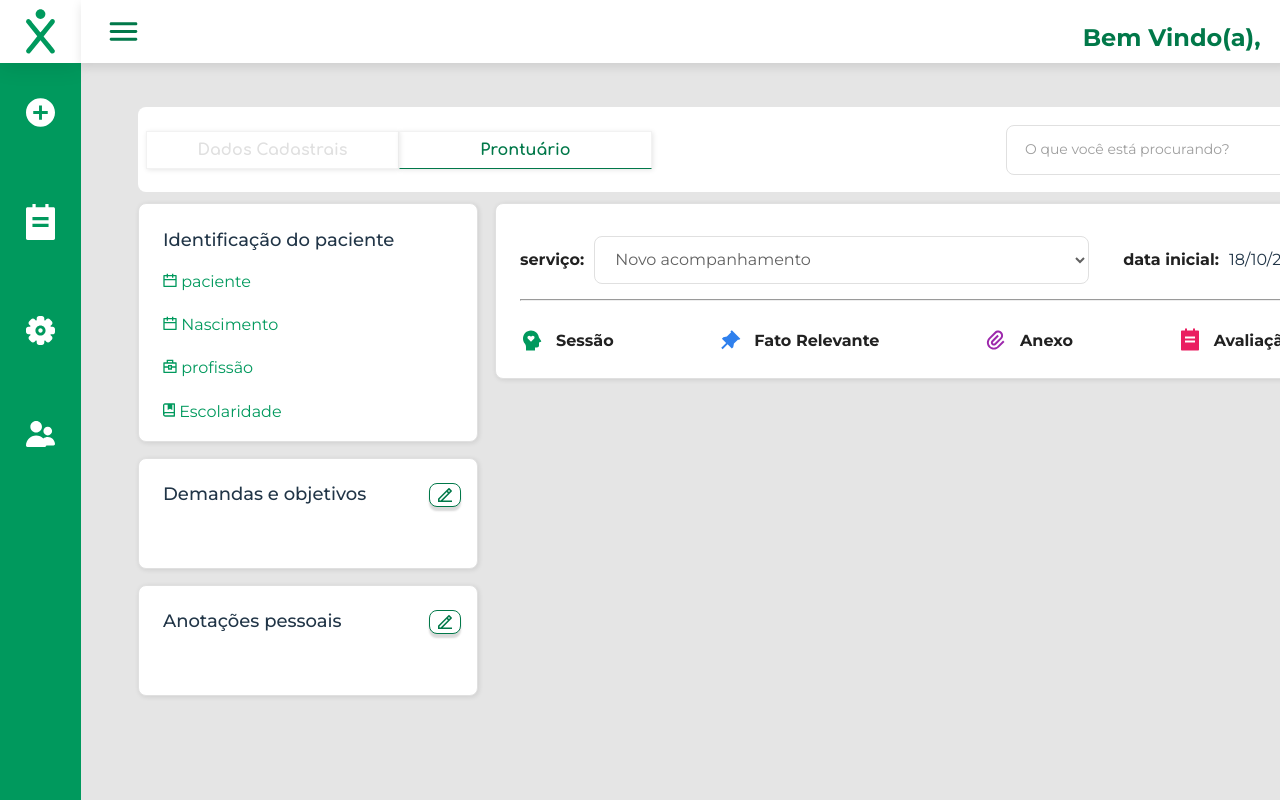
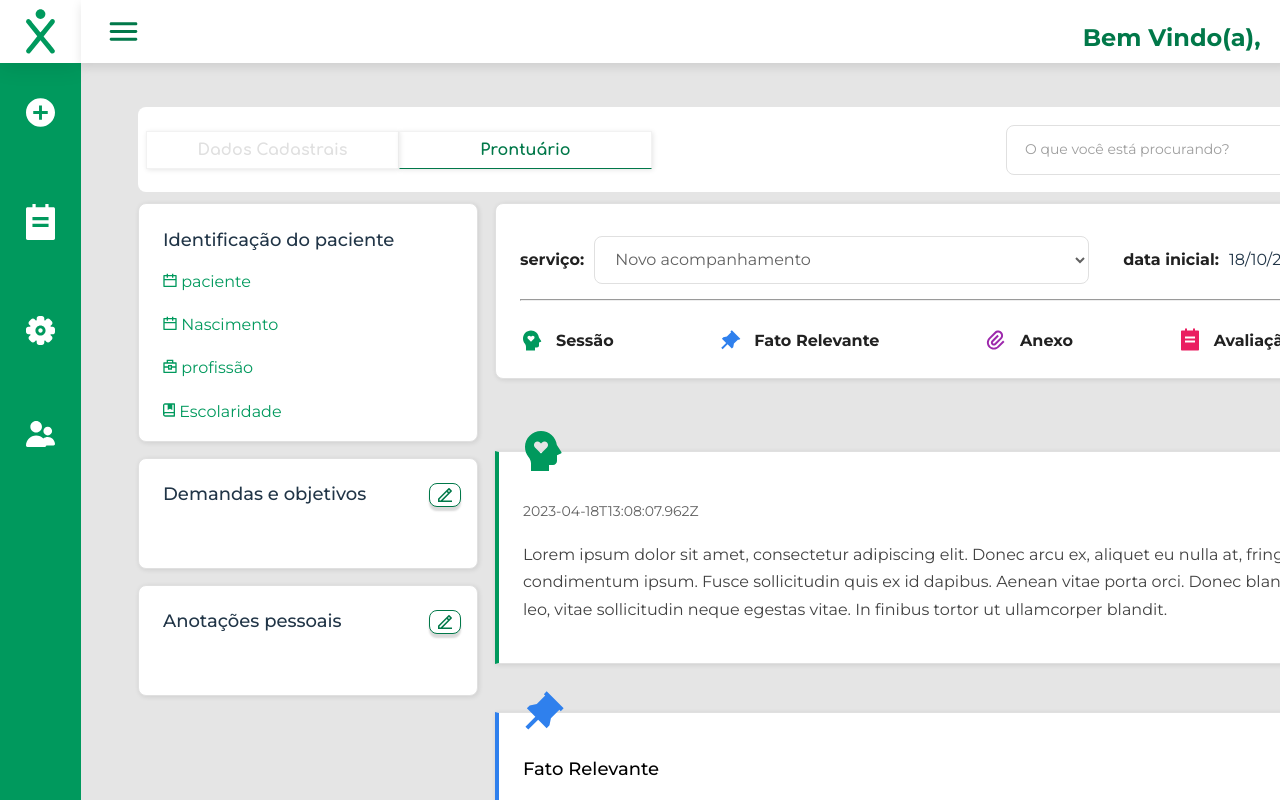
Before and after one commit to COFerr/Wexer, a React (Vite) app: page /user/prontuario in a window 1280 px wide. Shown: the top 800 px of the page. Built offline with nearby package versions, Linux system fonts and the light colour scheme; no server answers.

Commit message:
criado box de ocorrencia do prontuario e tipagem da timeline

```diff
--- /dev/null
+++ b/src/assets/files/ocorrências.ts
@@ -0,0 +1,78 @@
+export const ocorrencias = [
+    {
+        payment: {},
+        _id: "643e96374dcb25f29d6f6c48",
+        title: "Sessão 1",
+        content: "Lorem ipsum dolor sit amet, consectetur adipiscing elit. Donec arcu ex, aliquet eu nulla at, fringilla condimentum ipsum. Fusce sollicitudin quis ex id dapibus. Aenean vitae porta orci. Donec blandit eleifend leo, vitae sollicitudin neque egestas vitae. In finibus tortor ut ullamcorper blandit.",
+        files: [],
+        type: "session",
+        createdOn: "2023-04-18T13:08:07.962Z",
+        modifiedOn: "2023-04-18T13:08:07.962Z",
+        __v: 0
+    },
+    {
+        _id: "644d5e41cd34c7e422ee219b",
+        title: "Fato Relevante",
+        content: "Texto teste teste teste teste teste teste teste teste teste teste teste teste teste teste teste",
+        files: [],
+        type: "relevant_fact",
+        createdOn: "2023-04-29T18:13:21.922Z",
+        modifiedOn: "2023-04-29T18:13:21.922Z",
+        __v: 0
+    },
+    {
+        payment: {},
+        _id: "644d5f3ddac0b5c8824372f9",
+        title: "Sessão Teste 05",
+        content: "Texto testeTexto testeTexto testeTexto testeTexto testeTexto testeTexto teste",
+        files: [],
+        type: "session",
+        createdOn: "2023-04-29T18:17:33.049Z",
+        modifiedOn: "2023-04-29T18:17:33.049Z",
+        __v: 0
+    },
+    {
+        payment: {},
+        _id: "644d6067920401f864867964",
+        title: "TItulo teste 2",
+        content: "Lorem ipsum dolor sit amet, consectetur adipiscing elit. Donec arcu ex, aliquet eu nulla at, fringilla condimentum ipsum. Fusce sollicitudin quis ex id dapibus. Aenean vitae porta orci. Donec blandit eleifend leo, vitae sollicitudin neque egestas vitae. In finibus tortor ut ullamcorper blandi",
+        files: [],
+        type: "session",
+        createdOn: "2023-04-29T18:22:31.222Z",
+        modifiedOn: "2023-04-29T18:22:31.222Z",
+        __v: 0
+    },
+    {
+        payment: {},
+        _id: "644d645d1eddb9a78644d264",
+        title: "Fato teste 2",
+        content: "Fato teste 2Fato teste 2Fato teste 2Fato teste 2Fato teste 2",
+        files: [],
+        type: "relevant_fact",
+        createdOn: "2023-04-29T18:39:25.206Z",
+        modifiedOn: "2023-04-29T18:39:25.206Z",
+        __v: 0
+    },
+    {
+        payment: {},
+        _id: "644d67c709d0503b23a729e4",
+        title: "Anexo teste",
+        content: "Anexo testeAnexo testeAnexo testeAnexo testeAnexo teste",
+        files: [],
+        type: "attachment",
+        createdOn: "2023-04-29T18:53:59.004Z",
+        modifiedOn: "2023-04-29T18:53:59.004Z",
+        __v: 0
+    },
+    {
+        "payment": {},
+        _id: "644d686adf2fe0ad1c03d32c",
+        title: "testefatodata",
+        content: "testefatodata testefatodata testefatodata testefatodata testefatodata testefatodata testefatodata testefatodata testefatodata testefatodata testefatodata testefatodata testefatodata testefatodata testefatodata testefatodata testefatodata testefatodata testefatodata testefatodata testefatodata testefatodata testefatodata testefatodata testefatodata testefatodata testefatodata testefatodata testefatodata testefatodata testefatodata testefatodata testefatodata testefatodata testefatodata testefatodata testefatodata testefatodata testefatodata testefatodata ",
+        files: [],
+        type: "attachment",
+        createdOn: "2023-04-29T18:56:42.088Z",
+        modifiedOn: "2023-04-29T18:56:42.088Z",
+        __v: 0
+    }
+]
--- a/src/components/login/LoginForm.tsx
+++ b/src/components/login/LoginForm.tsx
@@ -32,10 +32,12 @@ function LoginForm() {
   const login = async () => {
     try {
       const response = await loginService({ email, password });
+
       localStorage.setItem("token", response.token);
       console.log(localStorage.getItem("token"));
-      userFields()
-      navigate("/user/prontuario");
+      userFields();
+      setTimeout(() => {
+      navigate("/user/prontuario");}, 1000);
     } catch (er) {
       if (er instanceof Error) {
         alert("Usuário e/ou senha incorretos.")
--- /dev/null
+++ b/src/components/prontuario/StyledOccurence.ts
@@ -0,0 +1,60 @@
+import styled from "styled-components";
+
+
+type props = {
+    color: '#00995D' | '#2F80ED' | '#9D28AC' | '#EA1E61';
+}
+const OccurrenceBox = styled.div`
+position: relative;
+width: 100%;
+margin-top: 48px;
+
+img{
+    position: absolute;
+    height: 48px;
+    width: 48px;
+    left: 24px;
+    top: 0px;
+    z-index: 2;
+    border-radius: 0px;
+}
+.OccurrenceContent{
+    position: relative;
+    top: 24px;
+    padding: 30px 19px 24px 24px;
+    /* montserrat 16 */
+    font-family: 'Montserrat';
+    font-style: normal;
+    font-weight: 400;
+    font-size: 16px;
+    line-height: 170%;
+    /* or 27px */
+    /* Tons de cinza/Cinza 800 */
+    color: #424242;
+    /* Branco */
+    background: #FFFFFF;
+    /* Tons de cinza/Cinza 300 */
+    border: 1px solid #E0E0E0;
+    border-left: 4px solid ${({color}:props) => color};
+    /* Sombra 1 */
+    box-shadow: 1px 1px 5px rgba(0, 0, 0, 0.1);
+    border-radius: 0px 8px 8px 0px;
+
+    >h2{
+        font-weight: 500;
+        font-size: 18px;
+        line-height: 22px;
+        /* identical to box height */
+        color: #000000;
+    }
+    >span{
+        font-size: 14px;
+        /* Tons de cinza/Cinza 700 */
+        color: #616161;
+    }
+}
+`
+
+export default{
+    OccurrenceBox,
+}
--- a/src/components/services/timeline-service.ts
+++ b/src/components/services/timeline-service.ts
@@ -1,45 +1,79 @@
-import { NotFoundError, ServerError, UnauthozidedError } from "../util/errors"
-import { httpClient } from "./http-client"
+import { NotFoundError, ServerError, UnauthozidedError } from "../util/errors";
+import { httpClient } from "./http-client";
 
-type Response = {
-  _id: string
-  patientId: string
-  occurrences: string[]
-  serviceName: string
-  createdOn: string,
-  modifiedOn: string
-}
+type event = {
+  _id: string;
+  patientId: string;
+  occurrences: occurrence[];
+  serviceName: string;
+  createdOn: string;
+  modifiedOn: string;
+};
+
+type occurrence = {
+  payment: {};
+  _id: string;
+  title: string;
+  content: string;
+  files: [];
+  type: string;
+  createdOn: string;
+  modifiedOn: string;
+  __v: number;
+};
+
+type timelines = {
+  timelines: {};
+};
+
+type timeline = {
+  timeline: {
+    _id: string;
+    patientId: string;
+    occurrences: occurrence[] | string[];
+    serviceName: string;
+    createdOn: string;
+    modifiedOn: string;
+  };
+};
 
 export const timelineService = {
-  getAll: async (): Promise<Response[]> => {
-    const response = await httpClient.request<Response[]>({
-      url: '/timeline',
-      method: 'get',
+  getAll: async (): Promise<timelines[]> => {
+    const response = await httpClient.request<timelines[]>({
+      url: "/timeline",
+      method: "get",
       headers: {
-        Authorization: localStorage.getItem('token') ?? null
-      }
-    })
+        Authorization: localStorage.getItem("token") ?? null,
+      },
+    });
 
     switch (response.status) {
-      case 200: return response.data
-      case 401: throw new UnauthozidedError()
-      default: throw new ServerError()
+      case 200:
+        return response.data;
+      case 401:
+        throw new UnauthozidedError();
+      default:
+        throw new ServerError();
     }
   },
   get: async (timelineId: string) => {
-    const response = await httpClient.request<Response>({
+    const response = await httpClient.request<timeline>({
       url: `/timeline/${timelineId}`,
-      method: 'get',
+      method: "get",
       headers: {
-        Authorization: localStorage.getItem('token') ?? null
-      }
-    })
+        Authorization: localStorage.getItem("token") ?? null,
+      },
+    });
 
     switch (response.status) {
-      case 200: return response.data
-      case 401: throw new UnauthozidedError()
-      case 404: throw new NotFoundError()
-      default: throw new ServerError()
+      case 200:
+        return response.data;
+      case 401:
+        throw new UnauthozidedError();
+      case 404:
+        throw new NotFoundError();
+      default:
+        throw new ServerError();
     }
-  }
-}
+  },
+};
--- a/src/pages/layout/index.tsx
+++ b/src/pages/layout/index.tsx
@@ -10,7 +10,6 @@ import {useEffect, useState} from 'react'
 
 function Layout() {
   return(
-
     <>
     <S.Flex>
       <S.Logo src={greenLogo} alt='logo'></S.Logo>
--- a/src/pages/prontuario/index.tsx
+++ b/src/pages/prontuario/index.tsx
@@ -12,6 +12,9 @@ import junk from "../../assets/images/junk.svg";
 import fato from "../../assets/images/fatorelevante.svg";
 import anexo from "../../assets/images/anexo.svg";
 import avaliacao from "../../assets/images/avaliacaopsicologica.svg";
+import O from "../../components/prontuario/StyledOccurence";
+import { timelineService } from "../../components/services/timeline-service";
+import { ocorrencias } from "../../assets/files/ocorrências";
 
 import { pacientDataService } from "../../components/services/pacient_data-service";
 
@@ -27,23 +30,56 @@ type props = {
 };
 
 type patient = {
-    _id: string,
-    userId: string,
-    name: string,
-    birthdate: string,
-    profession: string,
-    schooling: string,
-    demands: string,
-    personalAnnotations: string
-}
+  _id: string;
+  userId: string;
+  name: string;
+  birthdate: string;
+  profession: string;
+  schooling: string;
+  demands: string;
+  personalAnnotations: string;
+};
+
+type event = {
+  _id: string;
+  patientId: string;
+  occurrences: occurrence[];
+  serviceName: string;
+  createdOn: string;
+  modifiedOn: string;
+};
+
+type occurrence = {
+  payment: {};
+  _id: string;
+  title: string;
+  content: string;
+  files: [];
+  type: string;
+  createdOn: string;
+  modifiedOn: string;
+  __v: number;
+};
+
+type timeline = {
+  timeline: {
+    _id: string;
+    patientId: string;
+    occurrences: occurrence[] | string[];
+    serviceName: string;
+    createdOn: string;
+    modifiedOn: string;
+  };
+};
+
 function Prontuario() {
-  const[error, setError] = useState('')
-  const[patient, setPatient] = useState<patient>()
-  const patientFields  = async () => {
+  const [error, setError] = useState("");
+  const [patient, setPatient] = useState<patient>();
+  const patientFields = async () => {
     try {
       const response = await pacientDataService();
-      setPatient(response)
-      localStorage.setItem('patient', response?.name)
+      setPatient(response);
+      localStorage.setItem("patient", response?.name);
     } catch (er) {
       if (er instanceof Error) {
         alert("Paciente não encontrado");
@@ -52,12 +88,34 @@ function Prontuario() {
       }
       setError("Deu erro");
     }
-  }
-  useEffect(
-    () => {
-        patientFields()
+  };
+  const [timeLine, setTimeLine] = useState<timeline>();
+  const timeLineFields = async () => {
+    try {
+      const response = await timelineService.get("643dc6a38df02c8bf2aab8f4");
+      setTimeLine(response);
+      alert(
+        "essa timeline tem " +
+          response.timeline.occurrences.length +
+          " ocorrências"
+      );
+    } catch (er) {
+      if (er instanceof Error) {
+        alert("Timeline não encontrada");
+        setError(er?.message);
+        return;
+      }
+      setError("Deu erro");
     }
-    ,[]);
+  };
+  useEffect(() => {
+    patientFields();
+    timeLineFields();
+  }, []);
+
+  useEffect(() => {
+    console.log(JSON.stringify(timeLine?.timeline.occurrences[0]));
+  }, [timeLine]);
 
   const [prontuario, setProntuario] = useState(false);
   const [modal, setModal] = useState<props>({ service: "" });
@@ -128,6 +186,25 @@ function Prontuario() {
                   </a>
                 </div>
               </S.AddService>
+              <O.OccurrenceBox color="#00995D">
+                <img src={sessao} alt="occurence" />
+                <div className="OccurrenceContent">
+                  <h2>{timeLine?.timeline.occurrences[0].title}</h2>
+                  <span>{ocorrencias[0].createdOn}</span>
+                  <p>{ocorrencias[0].content}</p>
+                </div>
+              </O.OccurrenceBox>
+              <O.OccurrenceBox color="#2F80ED">
+                <img src={fato} alt="occurence" />
+                <div className="OccurrenceContent">
+                  <h2>Fato Relevante</h2>
+                  <span>{new Date().toDateString()}</span>
+                  <p>
+                    lorem ipsum abcde lorem ipsum abcde lorem ipsum abcde lorem
+                    ipsum abcde lorem ipsum abcde lorem ipsum abcde
+                  </p>
+                </div>
+              </O.OccurrenceBox>
             </S.ServicePosition>
             <S.InfoPosition>
               <S.Info>
@@ -139,7 +216,12 @@ function Prontuario() {
                 <p>
                   <img src={business} alt="sticker" /> Nascimento
                 </p>
-                <h5>{patient?.birthdate && new Date(patient.birthdate.split('-').join('/').split('T')[0]).toLocaleDateString('pt-BR')}</h5>
+                <h5>
+                  {patient?.birthdate &&
+                    new Date(
+                      patient.birthdate.split("-").join("/").split("T")[0]
+                    ).toLocaleDateString("pt-BR")}
+                </h5>
                 <p>
                   <img src={suitcase} alt="sticker" /> profissão
                 </p>
@@ -158,9 +240,7 @@ function Prontuario() {
                     onClick={() => activateModal({ service: "Serviço" })}
                   />
                 </div>
-                <h4>
-                  {patient?.demands}
-                </h4>
+                <h4>{patient?.demands}</h4>
               </S.Info>
               <S.Info>
                 <div>
@@ -173,9 +253,7 @@ function Prontuario() {
                     }
                   />
                 </div>
-                <h4>
-                  {patient?.personalAnnotations}
-                </h4>
+                <h4>{patient?.personalAnnotations}</h4>
               </S.Info>
             </S.InfoPosition>
           </>
```
